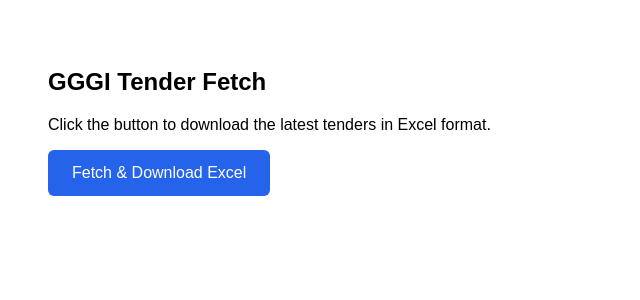
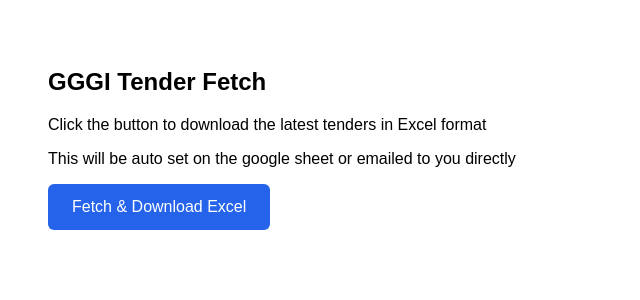
Before and after one commit to Rahulraj2021/tender, a Python web app: template app/templates/index.html in a window 1280 px wide. Shown: the top 300 px of the page, without its empty margins (0-640 px from the left). Run offline with Jinja, Linux system fonts and the light colour scheme; the template is opened without the code that fills it, so the values that code supplies are empty.

Commit message:
Update index.html

```diff
--- a/app/templates/index.html
+++ b/app/templates/index.html
@@ -24,7 +24,8 @@
 <body>
 
   <h2>GGGI Tender Fetch</h2>
-  <p>Click the button to download the latest tenders in Excel format.</p>
+  <p>Click the button to download the latest tenders in Excel format</p>
+  <p>This will be auto set on the google sheet or emailed to you directly</p>
 
   <a href="/download-excel">
     <button>Fetch & Download Excel</button>
```
